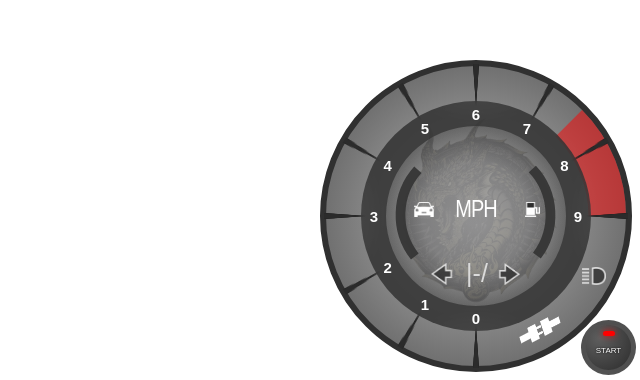
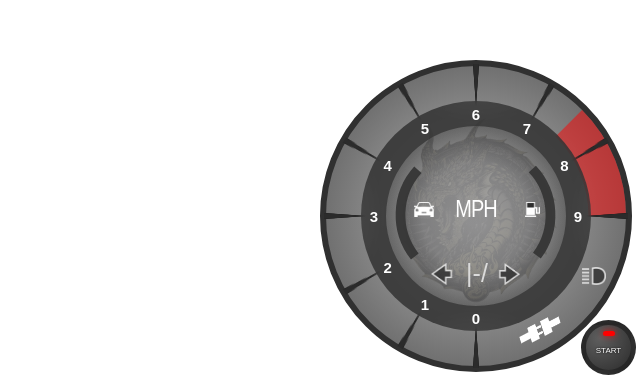
Before and after one commit to xodox-qiu/personal-speedo, a plain HTML site: page index.html in a window 1280 px wide. Shown: the part 420-800 px from the top of the page, 640-1280 px from the left. Drawn offline with Linux system fonts and the light colour scheme.

Commit message:
changes -visual;

```diff
--- a/speedo.css
+++ b/speedo.css
@@ -321,7 +321,7 @@ body {
   position: relative;
   background: radial-gradient(circle at 30% 30%, #5e5e5e, #2c2c2c);
   border-radius: 50%;
-  border: 5px solid #535353de;
+  border: 5px solid #202020ad;
   display: flex;
   align-items: center;
   justify-content: center;
```
